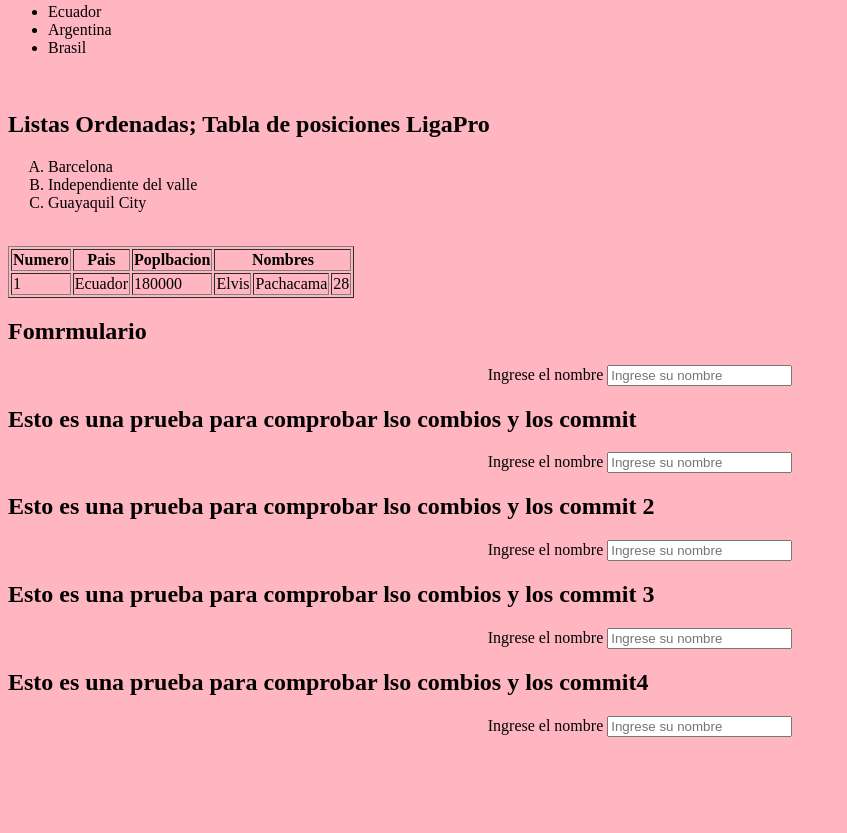
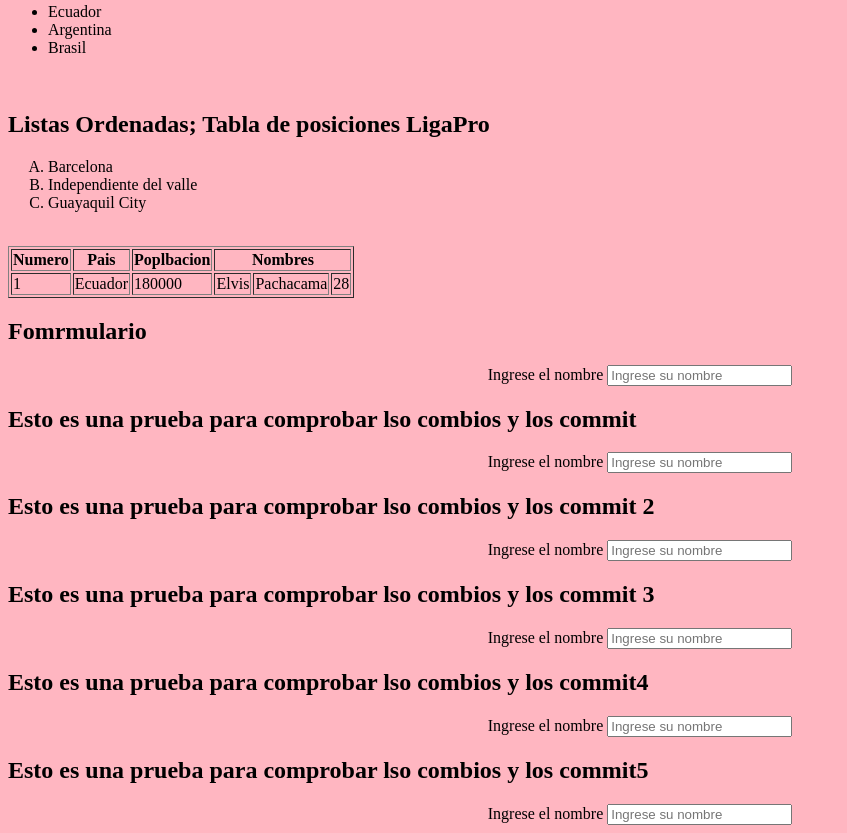
Before and after one commit to edrianlxcid/primerhola, a plain HTML site: page index.html in a window 1280 px wide. Shown: the part 694-1527 px from the top of the page, without its empty margins (0-847 px from the left). Before the commit the page ends 1439 px from the top, so only its background shows below. Drawn offline with Linux system fonts and the light colour scheme.

Commit message:
v5.1.1.51

```diff
--- a/index.html
+++ b/index.html
@@ -134,6 +134,16 @@
     </form>
 </div>
 </section>
+<h2>Esto es una prueba para comprobar lso combios y los commit5</h2>
+</div>
+<!--Creando formulario-->
+<div style="text-align: center;">
+    <form action="">
+        <label for="">Ingrese el nombre</label>
+        <input type="text" name="" id="" placeholder="Ingrese su nombre" required>
+    </form>
+</div>
+</section>
 
 </body>
 </html>
```
